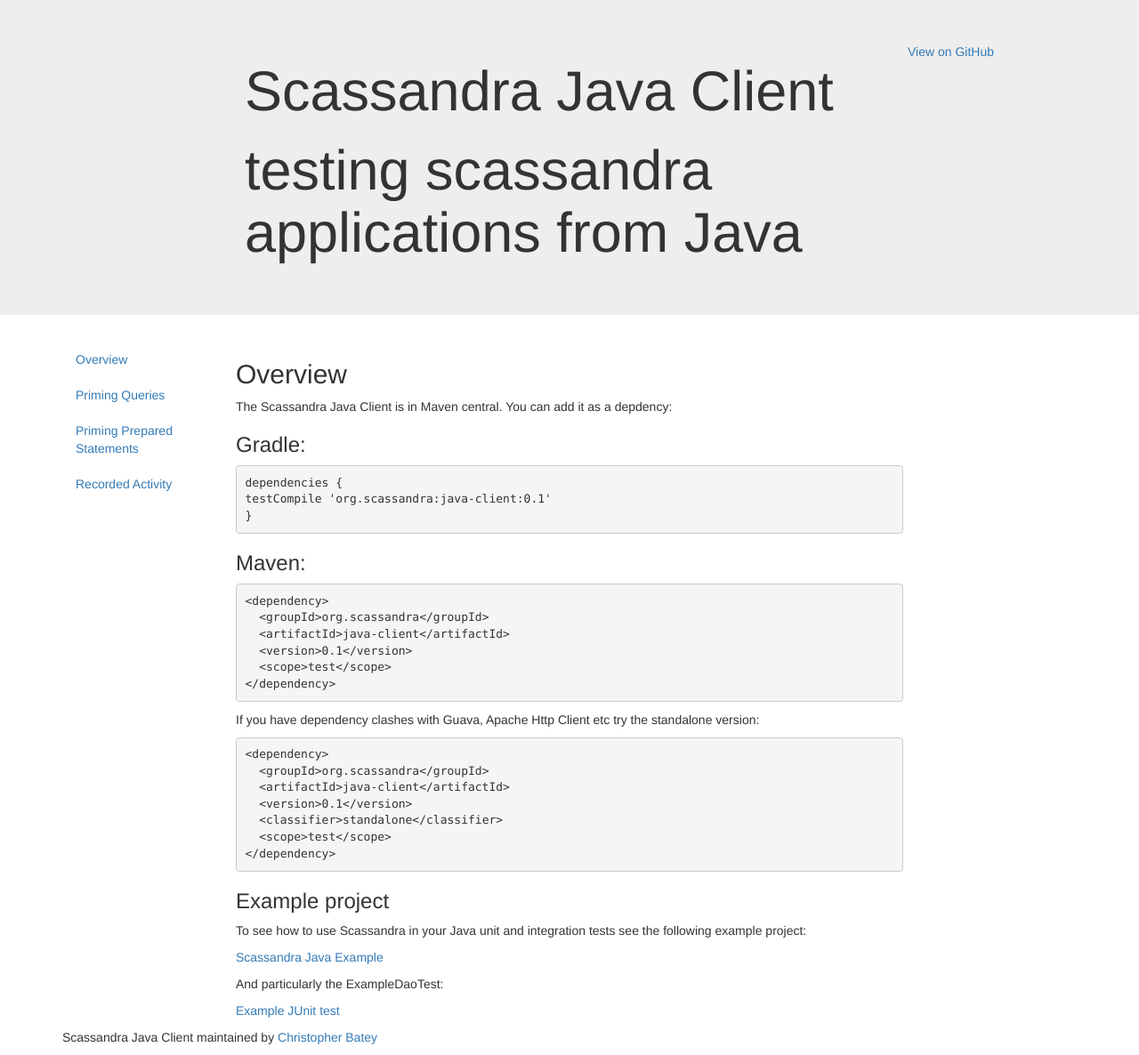
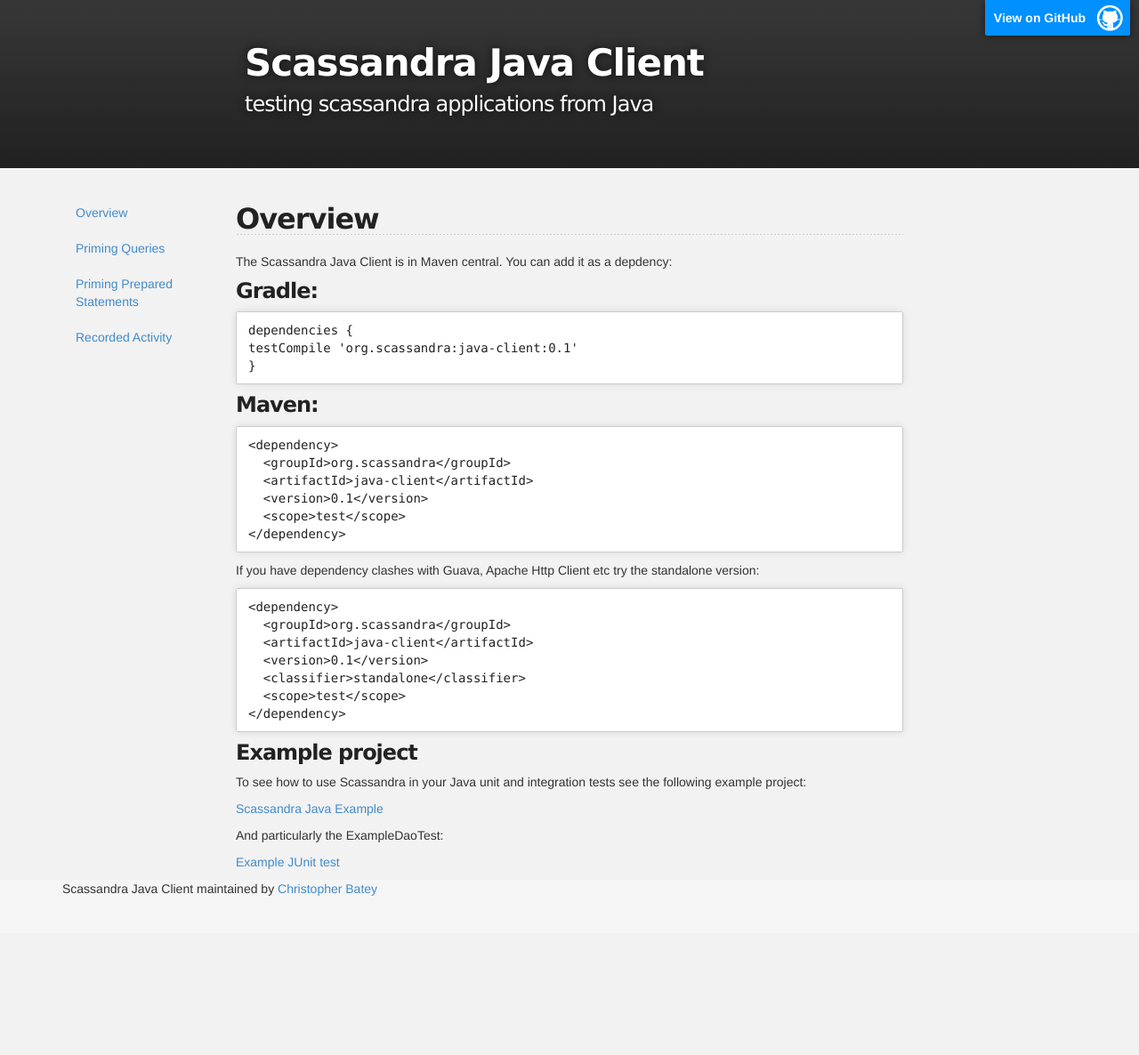
Before and after one commit to zznate/java-client, a Jekyll site: the page built from index.md, in a window 1280 px wide. Shown: the whole page at 89% size. Built offline with Jekyll 4.4.1, drawn with Linux system fonts in a browser that asks for light colours; nearby versions of some CDN libraries; library files that are not in the unit come from our copies; after the commit the page ends 1049 px from its top, so only the background shows below that.

Commit message:
adding base url

```diff
--- a/_config.yml
+++ b/_config.yml
@@ -2,7 +2,7 @@
 title: Scassandra Java Client
 email: christopher.batey@gmail.com
 description: "Scassandra Java Client"
-baseurl: "java-client"
+baseurl: "java-client/"
 url: "http://scassandra.org/java-client"
 
 # Build settings
--- a/_includes/head.html
+++ b/_includes/head.html
@@ -14,10 +14,10 @@
   <title>Stubbed Cassandra</title>
 
   <!-- Bootstrap -->
-  <link href="{{ site.baseurl }}/css/bootstrap.min.css" rel="stylesheet">
+  <link href="/{{ site.baseurl }}css/bootstrap.min.css" rel="stylesheet">
   <!-- Bootstrap theme -->
-  <link href="{{ site.baseurl }}/css/bootstrap-theme.min.css" rel="stylesheet">
-  <link href="{{ site.baseurl }}/css/another.css" rel="stylesheet">
+  <link href="/{{ site.baseurl }}css/bootstrap-theme.min.css" rel="stylesheet">
+  <link href="/{{ site.baseurl }}css/another.css" rel="stylesheet">
   <!--<link rel="stylesheet" type="text/css" media="screen" href="css/stylesheet.css">-->
 
   <!-- HTML5 Shim and Respond.js IE8 support of HTML5 elements and media queries -->
--- a/_includes/sidebar.html
+++ b/_includes/sidebar.html
@@ -1,6 +1,6 @@
 <ul class="nav nav-sidebar">
   <li class="active"><a href="{{ site.baseurl }}/">Overview</a></li>
-  <li><a href="{{ site.baseurl }}/priming-query">Priming Queries</a></li>
-  <li><a href="{{ site.baseurl }}/priming-ps">Priming Prepared Statements</a></li>
-  <li><a href="{{ site.baseurl }}/activity">Recorded Activity</a></li>
+  <li><a href="/{{ site.baseurl }}/priming-query">Priming Queries</a></li>
+  <li><a href="/{{ site.baseurl }}/priming-ps">Priming Prepared Statements</a></li>
+  <li><a href="/{{ site.baseurl }}/activity">Recorded Activity</a></li>
 </ul>
```
